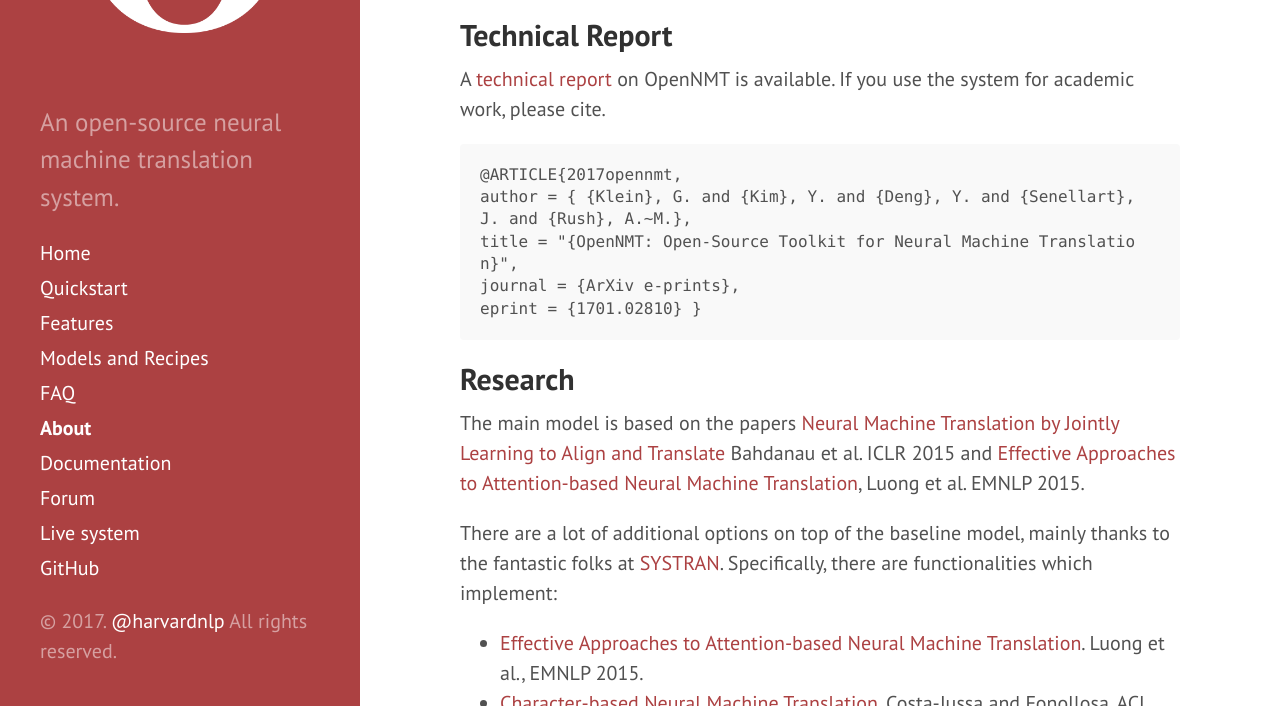
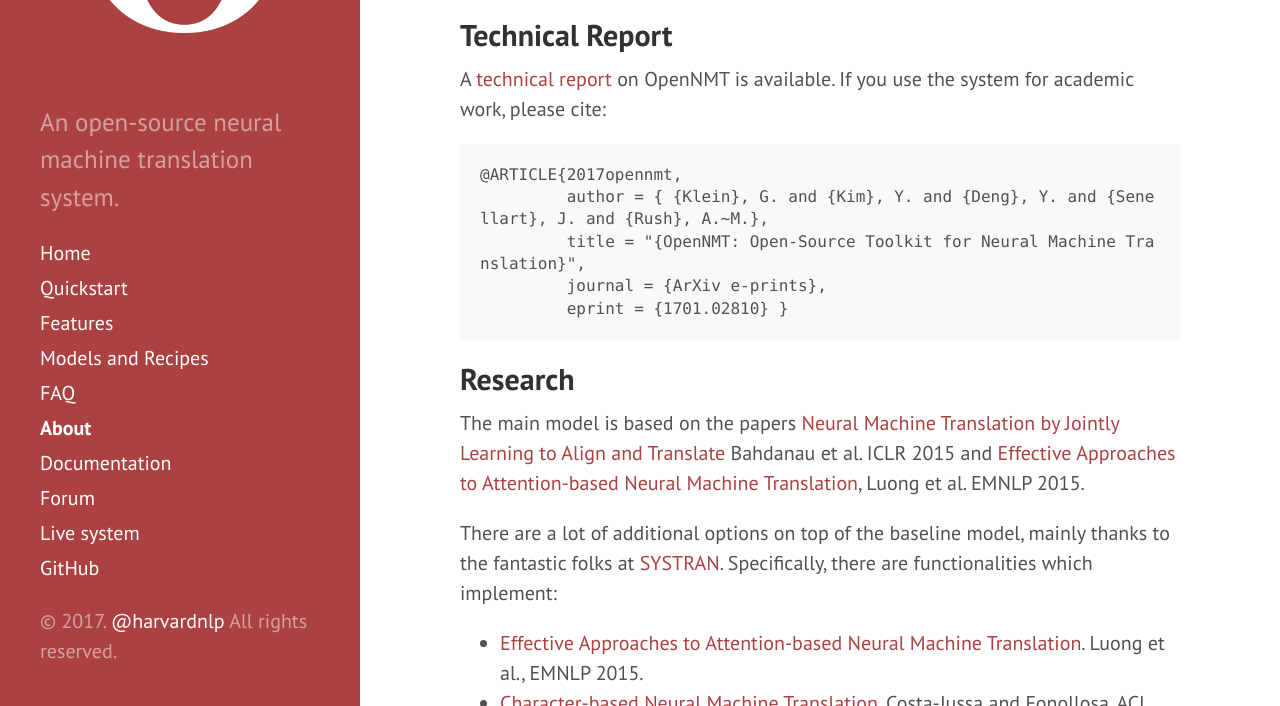
Before and after one commit to OpenNMT/opennmt.github.io, a Jekyll site: the page built from about.md, in a window 1280 px wide and 900 px high, scrolled down 470 px, cut to the strip 194-900 px from the top of the window. Built offline with Jekyll 4.4.1, drawn with Linux system fonts in a browser that asks for light colours.

```diff
--- a/about.md
+++ b/about.md
@@ -19,13 +19,13 @@ Major source contributions and support come from <a href="http://www.systransoft
 
 ## Technical Report
 
-A <a href="https://arxiv.org/abs/1701.02810">technical report</a> on OpenNMT is available. If you use the system for academic work, please cite.
+A <a href="https://arxiv.org/abs/1701.02810">technical report</a> on OpenNMT is available. If you use the system for academic work, please cite:
 
     @ARTICLE{2017opennmt,
-    author = { {Klein}, G. and {Kim}, Y. and {Deng}, Y. and {Senellart}, J. and {Rush}, A.~M.},
-    title = "{OpenNMT: Open-Source Toolkit for Neural Machine Translation}",
-    journal = {ArXiv e-prints},
-    eprint = {1701.02810} }
+             author = { {Klein}, G. and {Kim}, Y. and {Deng}, Y. and {Senellart}, J. and {Rush}, A.~M.},
+             title = "{OpenNMT: Open-Source Toolkit for Neural Machine Translation}",
+             journal = {ArXiv e-prints},
+             eprint = {1701.02810} }
 
 
 ## Research
```
